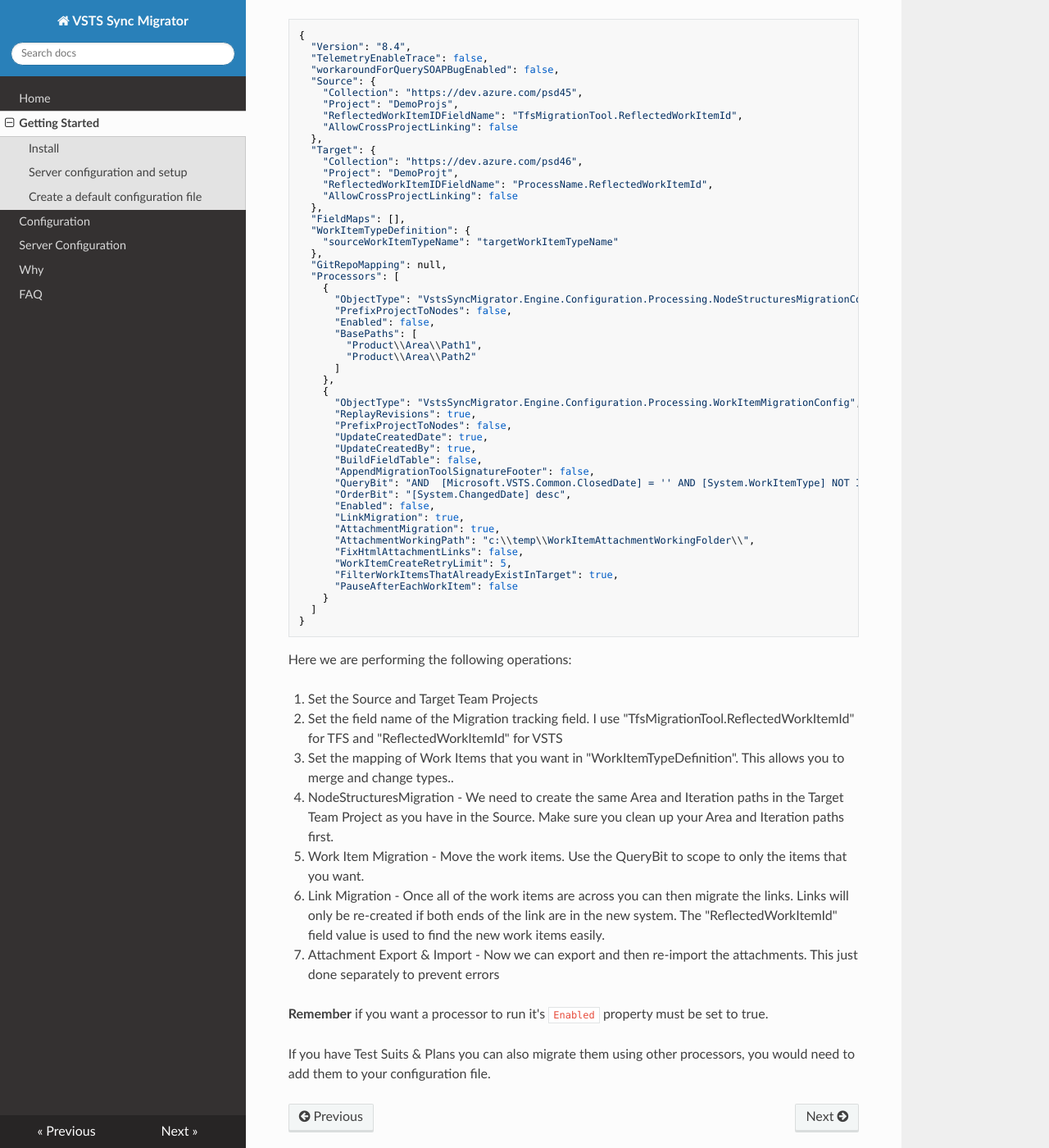
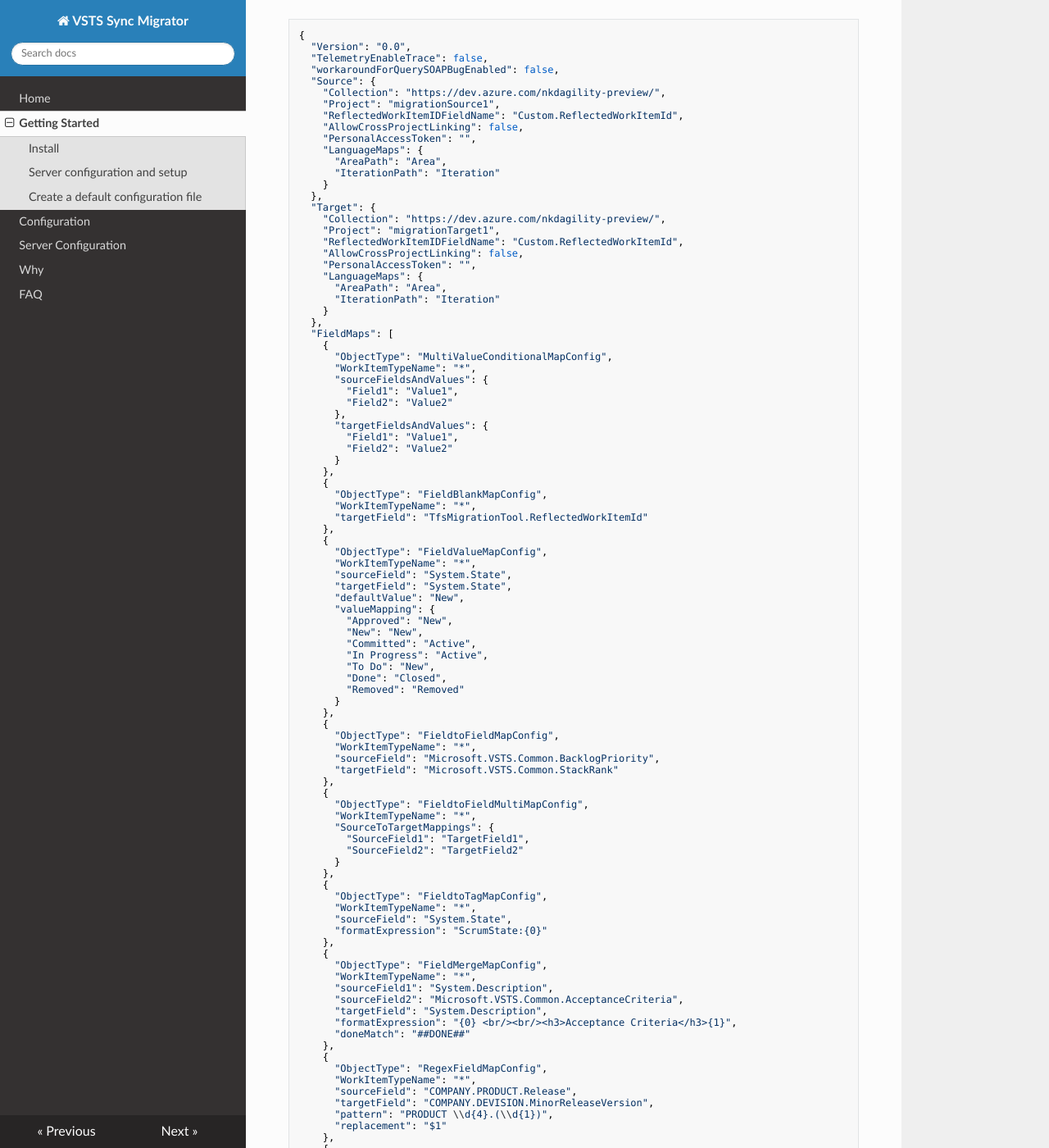
Before and after one commit to softdevnf/azure-devops-migration-tools, an MkDocs documentation site: the page built from docs/getting-started.md, in a window 1280 px wide and 1400 px high, scrolled down 883 px. Shown: the whole window at 82% size. Built offline with MkDocs 1.6.1, drawn with Linux system fonts in a browser that asks for light colours; nearby versions of some CDN libraries; old or Windows-style settings are respelled for this version of MkDocs; some of the changed text lies outside the part shown.

Commit message:
Removed class fullname from config (#557)
* Updated Json conversation to omit the class full name and only use the small name. +semver: minor

* Updated Docs

* Changed config in

* Updated assembly search algorythm

````diff
--- a/docs/getting-started.md
+++ b/docs/getting-started.md
@@ -28,29 +28,123 @@
 
 ```
 {
-  "Version": "8.4",
+  "Version": "0.0",
   "TelemetryEnableTrace": false,
   "workaroundForQuerySOAPBugEnabled": false,
   "Source": {
-    "Collection": "https://dev.azure.com/psd45",
-    "Project": "DemoProjs",
-    "ReflectedWorkItemIDFieldName": "TfsMigrationTool.ReflectedWorkItemId",
-    "AllowCrossProjectLinking": false
+    "Collection": "https://dev.azure.com/nkdagility-preview/",
+    "Project": "migrationSource1",
+    "ReflectedWorkItemIDFieldName": "Custom.ReflectedWorkItemId",
+    "AllowCrossProjectLinking": false,
+    "PersonalAccessToken": "",
+    "LanguageMaps": {
+      "AreaPath": "Area",
+      "IterationPath": "Iteration"
+    }
   },
   "Target": {
-    "Collection": "https://dev.azure.com/psd46",
-    "Project": "DemoProjt",
-    "ReflectedWorkItemIDFieldName": "ProcessName.ReflectedWorkItemId",
-    "AllowCrossProjectLinking": false
+    "Collection": "https://dev.azure.com/nkdagility-preview/",
+    "Project": "migrationTarget1",
+    "ReflectedWorkItemIDFieldName": "Custom.ReflectedWorkItemId",
+    "AllowCrossProjectLinking": false,
+    "PersonalAccessToken": "",
+    "LanguageMaps": {
+      "AreaPath": "Area",
+      "IterationPath": "Iteration"
+    }
   },
-  "FieldMaps": [],
+  "FieldMaps": [
+    {
+      "ObjectType": "MultiValueConditionalMapConfig",
+      "WorkItemTypeName": "*",
+      "sourceFieldsAndValues": {
+        "Field1": "Value1",
+        "Field2": "Value2"
+      },
+      "targetFieldsAndValues": {
+        "Field1": "Value1",
+        "Field2": "Value2"
+      }
+    },
+    {
+      "ObjectType": "FieldBlankMapConfig",
+      "WorkItemTypeName": "*",
+      "targetField": "TfsMigrationTool.ReflectedWorkItemId"
+    },
+    {
+      "ObjectType": "FieldValueMapConfig",
+      "WorkItemTypeName": "*",
+      "sourceField": "System.State",
+      "targetField": "System.State",
+      "defaultValue": "New",
+      "valueMapping": {
+        "Approved": "New",
+        "New": "New",
+        "Committed": "Active",
+        "In Progress": "Active",
+        "To Do": "New",
+        "Done": "Closed",
+        "Removed": "Removed"
+      }
+    },
+    {
+      "ObjectType": "FieldtoFieldMapConfig",
+      "WorkItemTypeName": "*",
+      "sourceField": "Microsoft.VSTS.Common.BacklogPriority",
+      "targetField": "Microsoft.VSTS.Common.StackRank"
+    },
+    {
+      "ObjectType": "FieldtoFieldMultiMapConfig",
+      "WorkItemTypeName": "*",
+      "SourceToTargetMappings": {
+        "SourceField1": "TargetField1",
+        "SourceField2": "TargetField2"
+      }
+    },
+    {
+      "ObjectType": "FieldtoTagMapConfig",
+      "WorkItemTypeName": "*",
+      "sourceField": "System.State",
+      "formatExpression": "ScrumState:{0}"
+    },
+    {
+      "ObjectType": "FieldMergeMapConfig",
+      "WorkItemTypeName": "*",
+      "sourceField1": "System.Description",
+      "sourceField2": "Microsoft.VSTS.Common.AcceptanceCriteria",
+      "targetField": "System.Description",
+      "formatExpression": "{0} <br/><br/><h3>Acceptance Criteria</h3>{1}",
+      "doneMatch": "##DONE##"
+    },
+    {
+      "ObjectType": "RegexFieldMapConfig",
+      "WorkItemTypeName": "*",
+      "sourceField": "COMPANY.PRODUCT.Release",
+      "targetField": "COMPANY.DEVISION.MinorReleaseVersion",
+      "pattern": "PRODUCT \\d{4}.(\\d{1})",
+      "replacement": "$1"
+    },
+    {
+      "ObjectType": "FieldValuetoTagMapConfig",
+      "WorkItemTypeName": "*",
+      "sourceField": "Microsoft.VSTS.CMMI.Blocked",
+      "pattern": "Yes",
+      "formatExpression": "{0}"
+    },
+    {
+      "ObjectType": "TreeToTagMapConfig",
+      "WorkItemTypeName": "*",
+      "toSkip": 3,
+      "timeTravel": 1
+    }
+  ],
   "WorkItemTypeDefinition": {
     "sourceWorkItemTypeName": "targetWorkItemTypeName"
   },
   "GitRepoMapping": null,
   "Processors": [
     {
-      "ObjectType": "VstsSyncMigrator.Engine.Configuration.Processing.NodeStructuresMigrationConfig",
+      "ObjectType": "NodeStructuresMigrationConfig",
       "PrefixProjectToNodes": false,
       "Enabled": false,
       "BasePaths": [
@@ -59,7 +153,7 @@
       ]
     },
     {
-      "ObjectType": "VstsSyncMigrator.Engine.Configuration.Processing.WorkItemMigrationConfig",
+      "ObjectType": "WorkItemMigrationConfig",
       "ReplayRevisions": true,
       "PrefixProjectToNodes": false,
       "UpdateCreatedDate": true,
````
Also changed, not shown: other parts of docs/getting-started.md (+6 -1 lines), README.md (+2 -0 lines), docs/index.md (+3 -1 lines), src/VstsSyncMigrator.Extension/README.md (+2 -1 lines), 3 other files.
